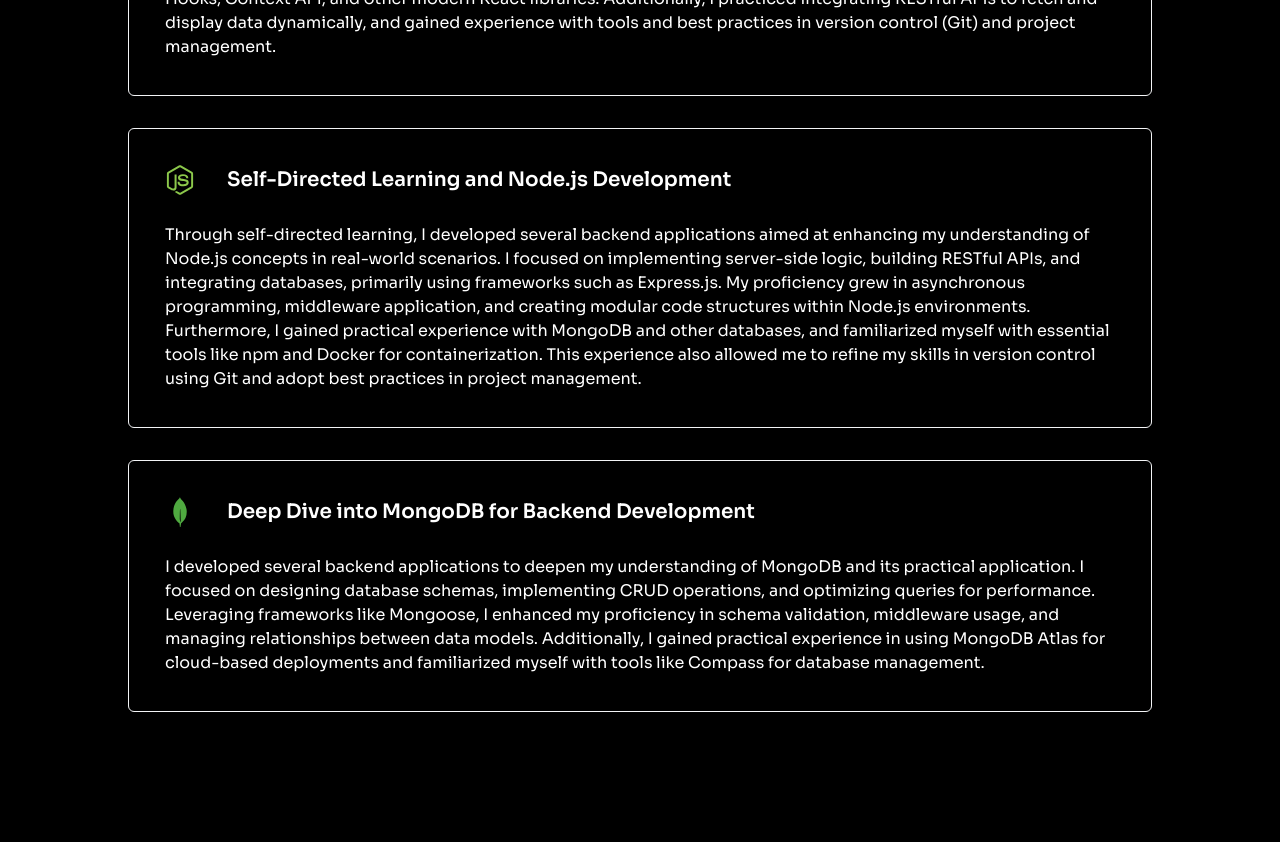
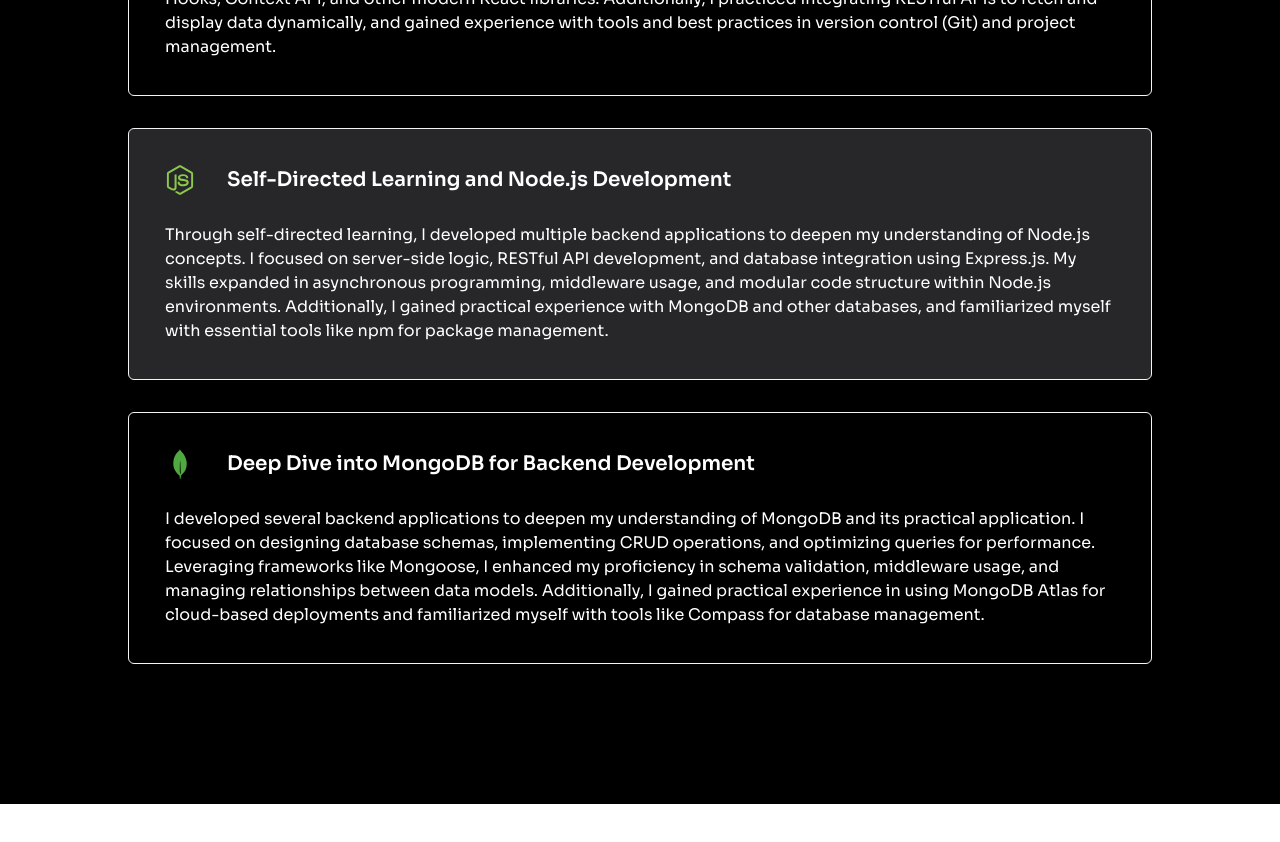
Before and after one commit to viv756/personal-site, a React (Vite) app: page / in a window 1280 px wide. Shown: the part 1840-2682 px from the top of the page. After the commit the page ends 2644 px from the top, so only its background shows below. Built offline with nearby package versions, Linux system fonts and the light colour scheme; a web font is replaced by a local one.

Commit message:
modified the paragraph in experiance section

```diff
--- a/src/components/Experience.jsx
+++ b/src/components/Experience.jsx
@@ -36,7 +36,7 @@
                 </p>
               </div>
             </div>
-            <div className="border border-gray-100 rounded-md sm:p-9 p-5 ">
+            <div className="border border-gray-100 rounded-md sm:p-9 p-5 bg-zinc-800">
               <div className="flex items-center gap-8">
                 <FaNodeJs  color="#8CC84B" size={30} className="hidden sm:block" />
                 <FaNodeJs  color="#8CC84B" size={45} className="sm:hidden" />
@@ -46,7 +46,7 @@
               </div>
               <div className="mt-7">
                 <p className="text-white font-sora">
-                Through self-directed learning, I developed several backend applications aimed at enhancing my understanding of Node.js concepts in real-world scenarios. I focused on implementing server-side logic, building RESTful APIs, and integrating databases, primarily using frameworks such as Express.js. My proficiency grew in asynchronous programming, middleware application, and creating modular code structures within Node.js environments. Furthermore, I gained practical experience with MongoDB and other databases, and familiarized myself with essential tools like npm and Docker for containerization. This experience also allowed me to refine my skills in version control using Git and adopt best practices in project management.
+                Through self-directed learning, I developed multiple backend applications to deepen my understanding of Node.js concepts. I focused on server-side logic, RESTful API development, and database integration using Express.js. My skills expanded in asynchronous programming, middleware usage, and modular code structure within Node.js environments. Additionally, I gained practical experience with MongoDB and other databases, and familiarized myself with essential tools like npm for package management.
                 </p>
               </div>
             </div>
```
